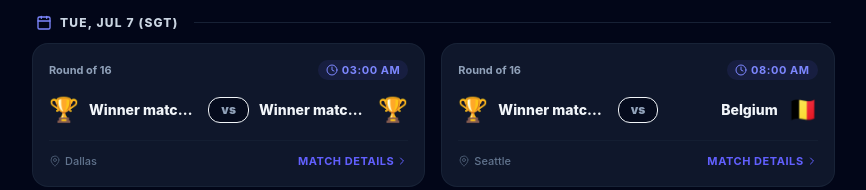
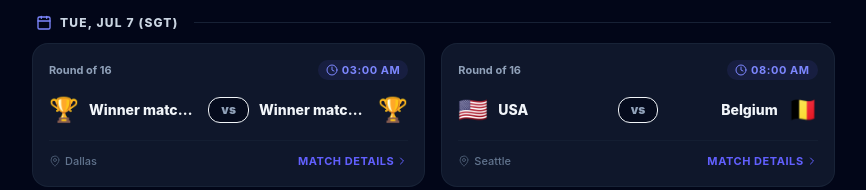
Before and after one commit to hassanabidpk/fifa-2026-vibe-coding, a React (Vite) app: page / in a window 1280 px wide. Shown: the part 9464-9654 px from the top of the page, without its empty margins (0-866 px from the left). Built offline with nearby package versions, Linux system fonts and the light colour scheme.

Commit message:
chore: refresh fifa data

```diff
--- a/src/data/fifa-fixtures.ts
+++ b/src/data/fifa-fixtures.ts
@@ -1320,7 +1320,7 @@ const OFFICIAL_FIFA_FIXTURES_JSON = String.raw`[
     "sourceUrl": "https://www.fifa.com/en/match-centre/match/17/285023/289288/400021534",
     "matchNumber": 94,
     "group": "Round of 16",
-    "homeTeam": "Winner match 81",
+    "homeTeam": "USA",
     "awayTeam": "Belgium",
     "dateSgt": "Tue, Jul 7",
     "timeSgt": "08:00 AM",
```
